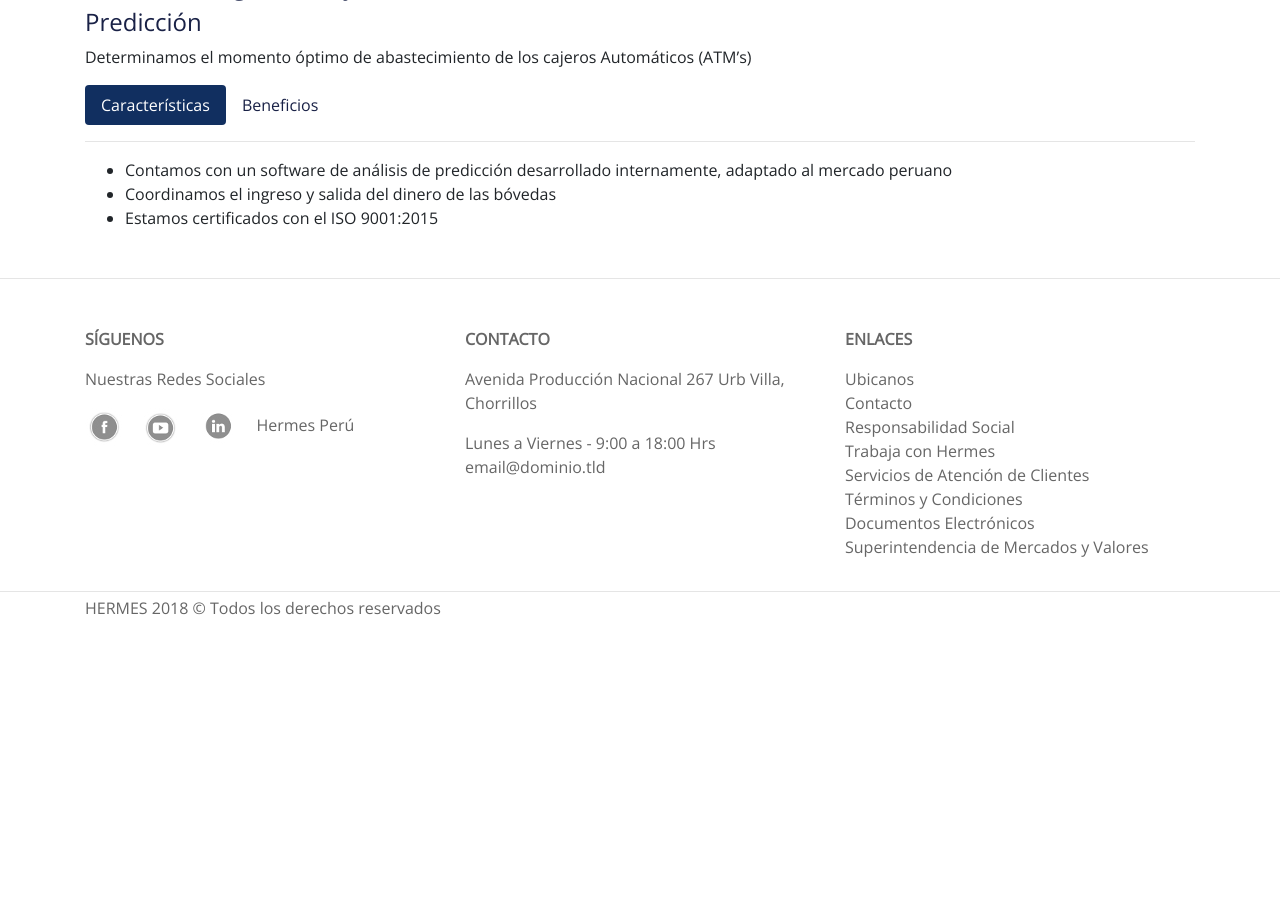
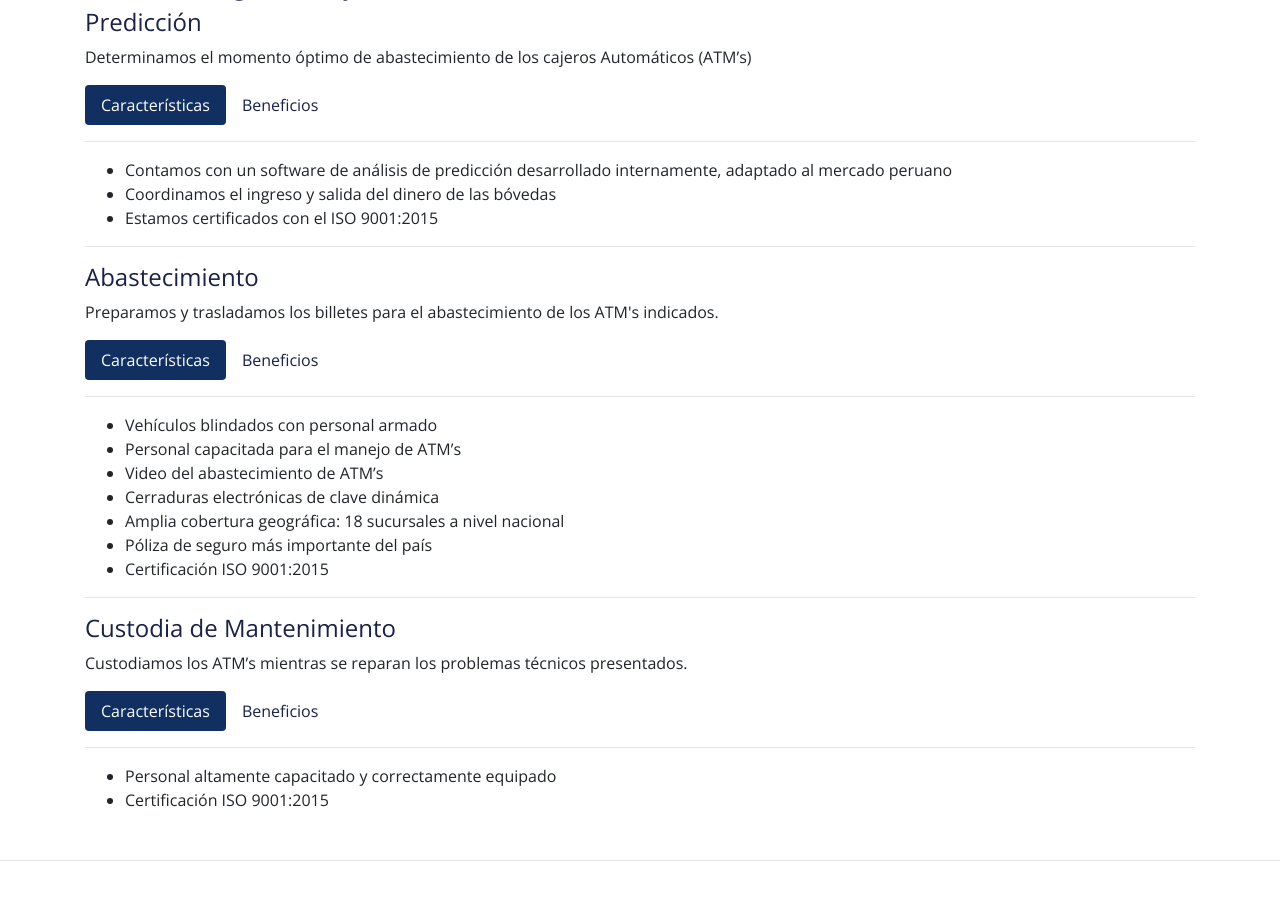
Before and after one commit to josegomezr/hermes-static, a Jekyll site: the page built from atencion-cajeros-automaticos.html, in a window 1280 px wide and 900 px high, scrolled down 682 px. Built offline with Jekyll 4.4.1, drawn with Linux system fonts in a browser that asks for light colours; nearby versions of some CDN libraries; before the commit the page ends 1318 px from its top, so only the background shows below that.

Commit message:
atencion cajeros listo

```diff
--- a/atencion-cajeros-automaticos.html
+++ b/atencion-cajeros-automaticos.html
@@ -10,26 +10,27 @@ layout: home
 
   <div class="container mt-4">
     <h4 class="hermes-heading">Atención Integral de Cajeros Automáticos</h4>
+
     <h4 class="hermes-heading">Predicción</h4>
     <p>
       Determinamos el momento óptimo de abastecimiento de los cajeros Automáticos (ATM’s)
     </p>
 
-    <ul class="nav nav-pills nav-pills-hermes flex-column flex-md-row mb-2 mb-md-auto" id="myTab">
+    <ul class="nav nav-pills nav-pills-hermes flex-column flex-md-row mb-2 mb-md-auto" id="first-tabs">
       <li class="nav-item">
-        <a class="nav-link active" id="caracteristicas-tab-header" data-toggle="tab" href="#caracteristicas-tab">
+        <a class="nav-link active" id="caracteristicas-tab-header" data-toggle="tab" href="#caracteristicas-tab1">
           Características
         </a>
       </li>
       <li class="nav-item">
-        <a class="nav-link" id="caracteristicas-tab-header" data-toggle="tab" href="#beneficios-tab">
+        <a class="nav-link" id="beneficios-tab1-header" data-toggle="tab" href="#beneficios-tab1">
           Beneficios
         </a>
       </li>
     </ul>
     <!-- Tab panes-->
     <div class="tab-content">
-      <div class="tab-pane active" id="caracteristicas-tab" role="tabpanel">
+      <div class="tab-pane active" id="caracteristicas-tab1" role="tabpanel">
         <hr>
         <ul>
           <li>Contamos con un software de análisis de predicción desarrollado internamente, adaptado al mercado peruano</li>
@@ -37,7 +38,7 @@ layout: home
           <li>Estamos certificados con el ISO 9001:2015</li>
         </ul>
       </div>
-      <div class="tab-pane" id="beneficios-tab" role="tabpanel">
+      <div class="tab-pane" id="beneficios-tab1" role="tabpanel">
         <hr>
         <ul>
           <li>Mejoramiento del up time de ATM’s</li>
@@ -47,5 +48,86 @@ layout: home
         </ul>
       </div>
     </div>
+
+    <hr>
+
+    <h4 class="hermes-heading">Abastecimiento</h4>
+    <p>
+      Preparamos y trasladamos los billetes para el abastecimiento de los ATM's indicados.
+    </p>
+
+    <ul class="nav nav-pills nav-pills-hermes flex-column flex-md-row mb-2 mb-md-auto" id="second-tabs  ">
+      <li class="nav-item">
+        <a class="nav-link active" id="caracteristicas-tab2-header" data-toggle="tab" href="#caracteristicas-tab2">
+          Características
+        </a>
+      </li>
+      <li class="nav-item">
+        <a class="nav-link" id="beneficios-tab2-header" data-toggle="tab" href="#beneficios-tab2">
+          Beneficios
+        </a>
+      </li>
+    </ul>
+    <!-- Tab panes-->
+    <div class="tab-content">
+      <div class="tab-pane active" id="caracteristicas-tab2" role="tabpanel">
+        <hr>
+        <ul>
+          <li>Vehículos blindados con personal armado</li>
+          <li>Personal capacitada para el manejo de ATM’s</li>
+          <li>Video del abastecimiento de ATM’s</li>
+          <li>Cerraduras electrónicas de clave dinámica</li>
+          <li>Amplia cobertura geográfica: 18 sucursales a nivel nacional</li>
+          <li>Póliza de seguro más importante del país</li>
+          <li>Certificación ISO 9001:2015</li>
+        </ul>
+      </div>
+      <div class="tab-pane" id="beneficios-tab2" role="tabpanel">
+        <hr>
+        <ul>
+          <li>Reducción de riesgos ante posibles robos, asaltos y deshonestidad del personal</li>
+          <li>Dinero asegurado en caso de siniestros durante el abastecimiento</li>
+          <li>El cliente puede dedicar tiempo y esfuerzo a la actividad principal de su negocio</li>
+        </ul>
+      </div>
+    </div>
+
+    <hr>
+
+    <h4 class="hermes-heading">Custodia de Mantenimiento</h4>
+    <p>
+      Custodiamos los ATM’s mientras se reparan los problemas técnicos presentados.
+    </p>
+
+    <ul class="nav nav-pills nav-pills-hermes flex-column flex-md-row mb-2 mb-md-auto" id="second-tabs  ">
+      <li class="nav-item">
+        <a class="nav-link active" id="caracteristicas-tab2-header" data-toggle="tab" href="#caracteristicas-tab2">
+          Características
+        </a>
+      </li>
+      <li class="nav-item">
+        <a class="nav-link" id="beneficios-tab2-header" data-toggle="tab" href="#beneficios-tab2">
+          Beneficios
+        </a>
+      </li>
+    </ul>
+    <!-- Tab panes-->
+    <div class="tab-content">
+      <div class="tab-pane active" id="caracteristicas-tab2" role="tabpanel">
+        <hr>
+        <ul>
+          <li>Personal altamente capacitado y correctamente equipado</li>
+          <li>Certificación ISO 9001:2015</li>
+        </ul>
+      </div>
+      <div class="tab-pane" id="beneficios-tab2" role="tabpanel">
+        <hr>
+        <ul>
+          <li>Dinero asegurado en caso de siniestros durante la custodia del mantenimiento</li>
+          <li>El cliente puede dedicar tiempo y esfuerzo a la actividad principal de su negocio</li>
+        </ul>
+      </div>
+    </div>
+
   </div>
 </div>
```
